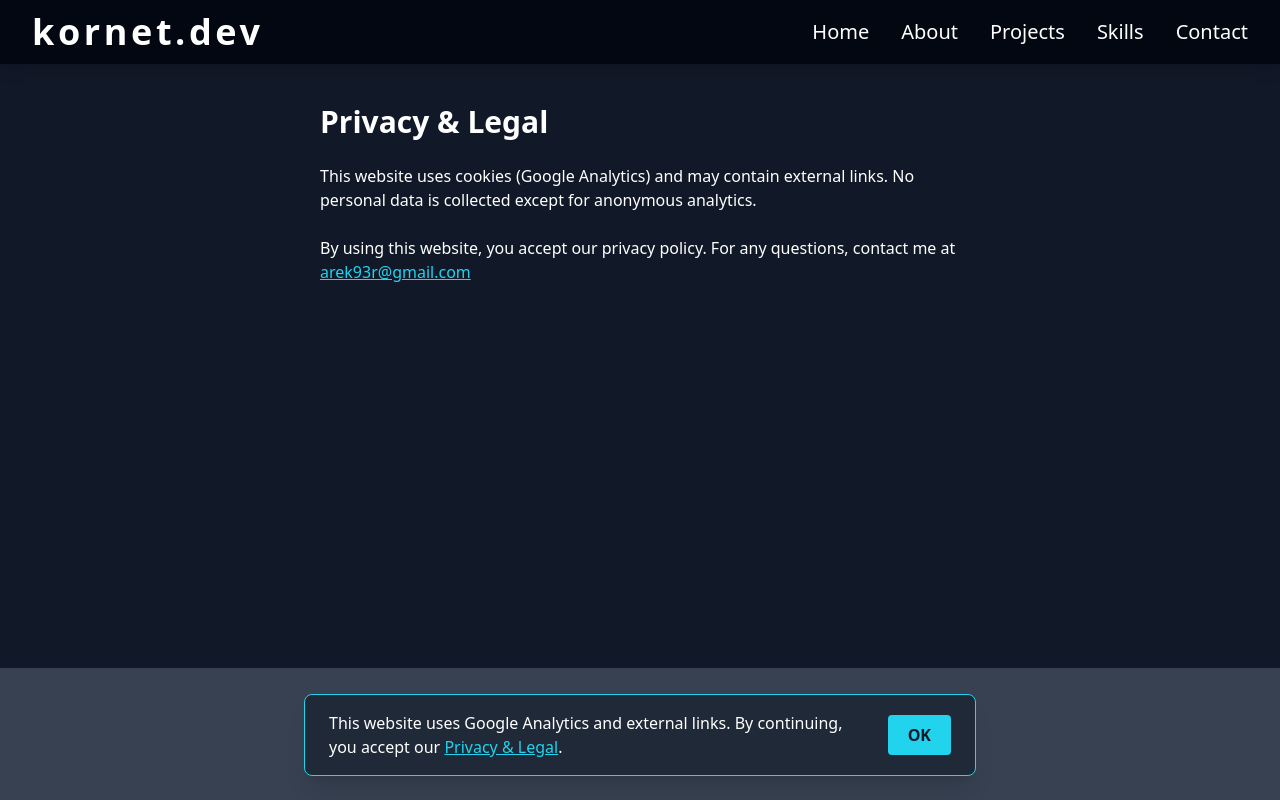
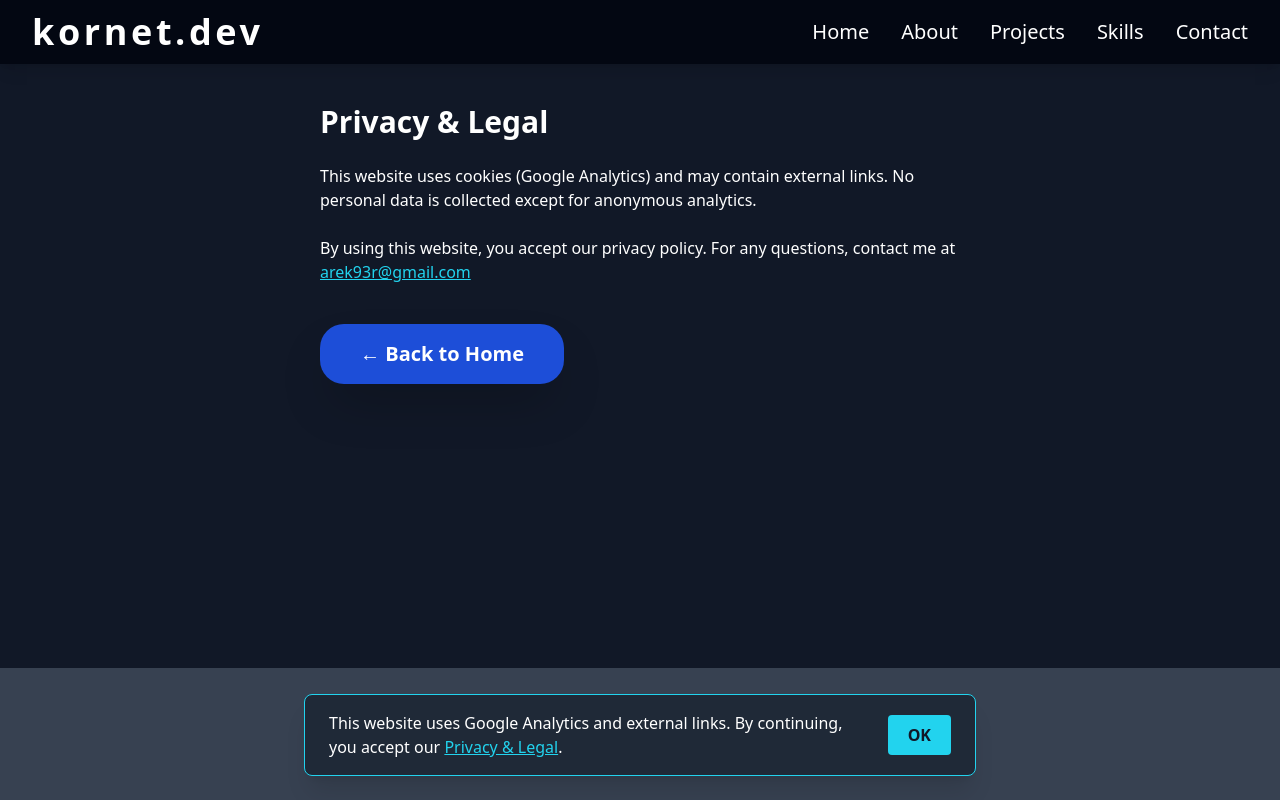
Before and after one commit to Kornetas/portfolio, a React (Vite) app: page /privacy in a window 1280 px wide. Built offline with nearby package versions, Linux system fonts and the light colour scheme; what @dr.pogodin/react-helmet would draw is missing.

Commit message:
add back to home button to privacy page

```diff
--- a/src/components/Footer.jsx
+++ b/src/components/Footer.jsx
@@ -34,7 +34,7 @@ export default function Footer() {
         </div>
 
         <div className="text-sl">
-          <Link to="/privacy" className="hover:underline">
+          <Link to="/privacy" className="hover:underline hover:text-green-400 transition">
             Privacy & Legal
           </Link>
         </div>
--- a/src/pages/Privacy.jsx
+++ b/src/pages/Privacy.jsx
@@ -1,3 +1,5 @@
+import { Link } from "react-router-dom";
+
 export default function Privacy() {
   return (
     <div className="max-w-2xl mx-auto px-4 py-10 text-white">
@@ -13,6 +15,12 @@ export default function Privacy() {
           arek93r@gmail.com
         </a>
       </p>
+      <Link
+        to="/"
+        className="inline-block mt-10 mx-auto px-6 py-3 sm:px-10 sm:py-4 rounded-3xl bg-blue-700 hover:bg-blue-500 text-base sm:text-xl font-bold text-white shadow-2xl transition-all text-center"
+      >
+        ← Back to Home
+      </Link>
     </div>
   );
 }
```
